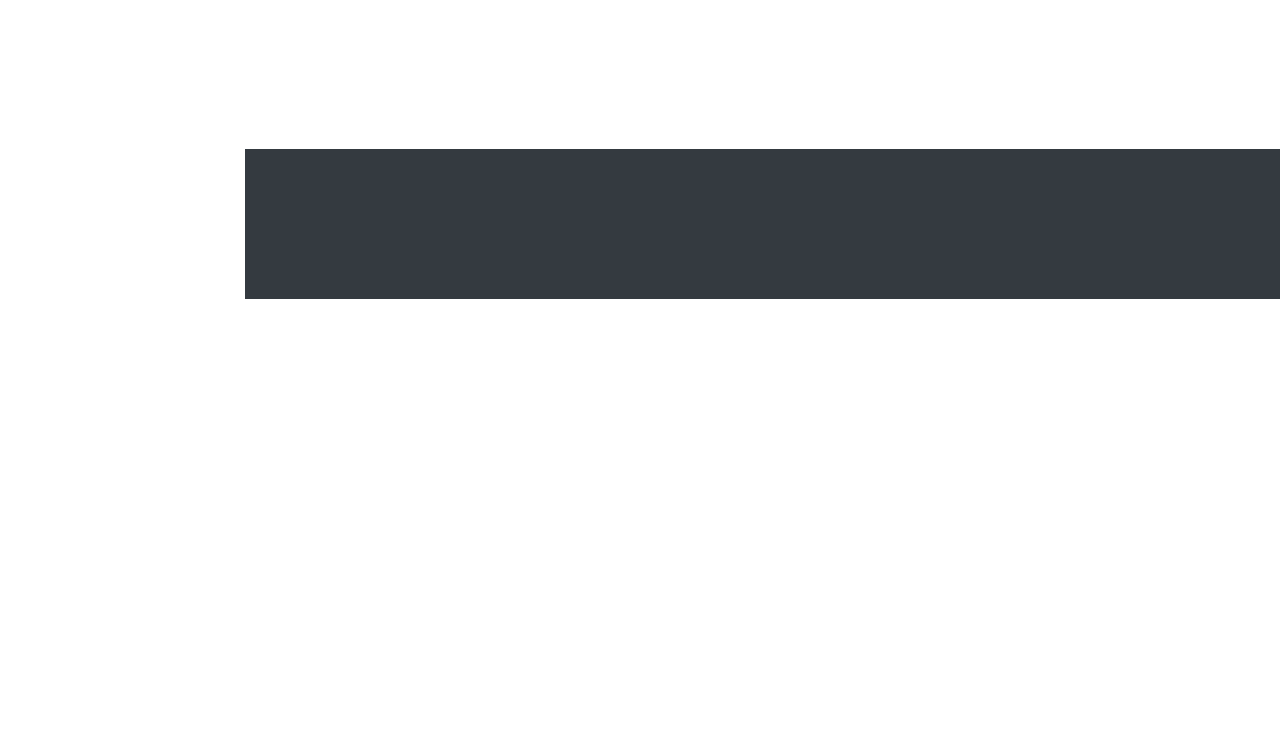
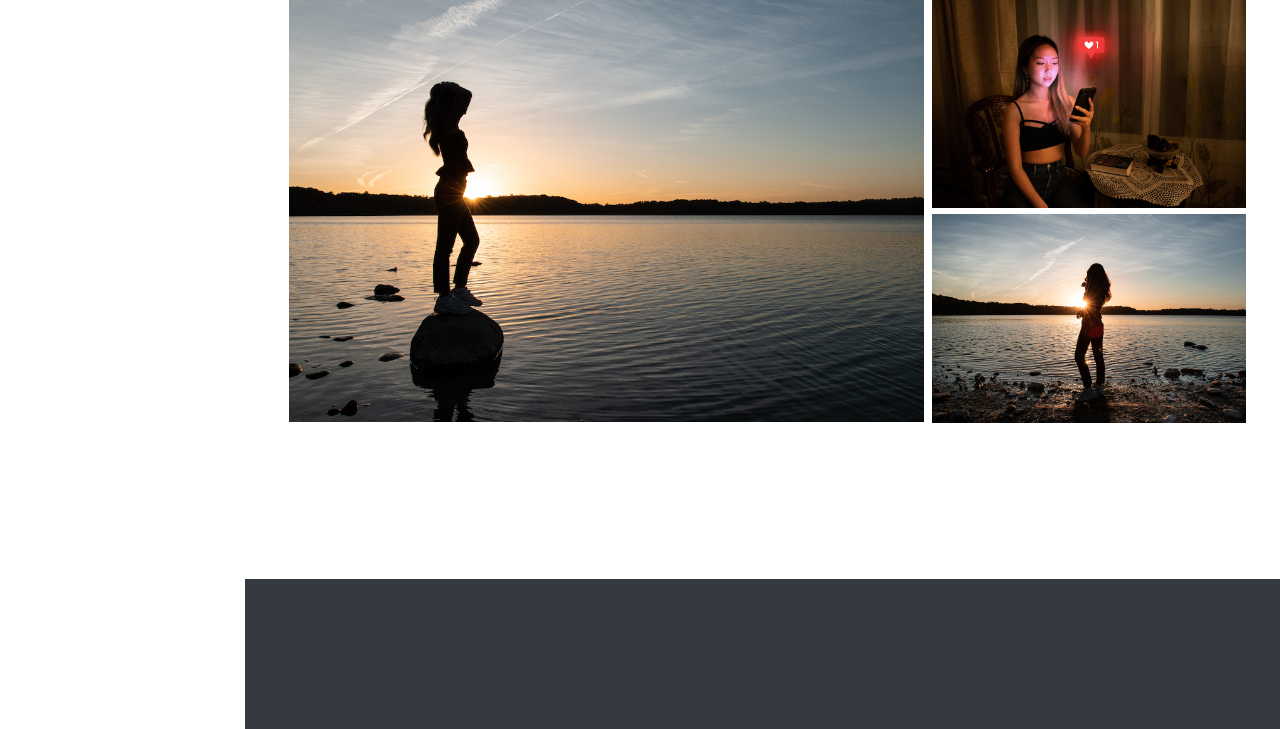
Before and after one commit to JChoi54/ArtPortfolio, a Flask app: page /projects/photography in a window 1280 px wide. Shown: the part 2900-3629 px from the top of the page. Before the commit the page ends 3199 px from the top, so only its background shows below. Run offline with Flask 2, Linux system fonts and the light colour scheme; some libraries are stand-ins or nearby versions; grey boxes are pictures that could not be loaded.

Commit message:
Added photo and banner content

```diff
--- a/templates/design.html
+++ b/templates/design.html
@@ -75,6 +75,12 @@
                         </a>
                     </section>
 
+                    <section class="banner_card" data-aos="fade-left">
+                        <a href="{{ url_for("static", filename = "images/banner_interview.jpg")}}" data-lightbox="mygallery">
+                             <img src="{{ url_for("static", filename = "images/banner_interview.jpg")}}" alt="">
+                        </a>
+                    </section>
+
 
                 </main>
 
--- a/templates/photography.html
+++ b/templates/photography.html
@@ -167,7 +167,36 @@
                             </a>
                         </div>
                     </div>
+
+                    <div class="col-8 padding_space">
+                        <div class="photo_gallery">
+                            <a href="{{ url_for("static", filename = "images/jiwon_lake.jpg")}}" data-lightbox="mygallery">
+                                 <img src="{{ url_for("static", filename = "images/jiwon_lake.jpg")}}" alt="">
+                            </a>
+                        </div>
+                    </div>
+                    <div class="col-4 padding_space">
+                        <div class="row">
+                            <div class="col">
+                                <div class="photo_gallery">
+                                    <a href="{{ url_for("static", filename = "images/jiwon_icon.jpg")}}" data-lightbox="mygallery">
+                                         <img src="{{ url_for("static", filename = "images/jiwon_icon.jpg")}}" alt="">
+                                    </a>
+                                </div>
+                            </div>
+                        </div>
+                        <div class="row">
+                            <div class="col">
+                                <div class="photo_gallery">
+                                    <a href="{{ url_for("static", filename = "images/jiwon_lake2.jpg")}}" data-lightbox="mygallery">
+                                         <img src="{{ url_for("static", filename = "images/jiwon_lake2.jpg")}}" alt="">
+                                    </a>
+                                </div>
+                            </div>
+                        </div>
+                    </div>
                 </div>
+
                 <div id="medium_photo_gallery" class="row">
                     <div class="col-6 padding_space">
                         <div class="photo_gallery">
@@ -187,6 +216,11 @@
                     <div class="col-6 padding_space">
                         <div class="photo_gallery">
                                  <img src="{{ url_for("static", filename = "images/mirror.jpg")}}" alt="">
+                        </div>
+                    </div>
+                    <div class="col-6 padding_space">
+                        <div class="photo_gallery">
+                                 <img src="{{ url_for("static", filename = "images/phone.jpg")}}" alt="">
                         </div>
                     </div>
                     <div class="col-6 padding_space">
@@ -239,12 +273,24 @@
                                  <img src="{{ url_for("static", filename = "images/underground.jpg")}}" alt="">
                         </div>
                     </div>
-                    <div class="col-12 padding_space">
+                    <div class="col-6 padding_space">
                         <div class="photo_gallery">
-                                 <img src="{{ url_for("static", filename = "images/phone.jpg")}}" alt="">
+                                 <img src="{{ url_for("static", filename = "images/jiwon_lake.jpg")}}" alt="">
                         </div>
                     </div>
+                    <div class="col-6 padding_space">
+                        <div class="photo_gallery">
+                                 <img src="{{ url_for("static", filename = "images/jiwon_icon.jpg")}}" alt="">
+                        </div>
+                    </div>
+                    <div class="col-6 padding_space">
+                        <div class="photo_gallery">
+                                 <img src="{{ url_for("static", filename = "images/jiwon_lake2.jpg")}}" alt="">
+                        </div>
+                    </div>
+
                 </div>
+
                 <div id="small_photo_gallery" class="row">
                     <div class="col-12 padding_space">
                         <div class="photo_gallery">
@@ -321,6 +367,21 @@
                                  <img src="{{ url_for("static", filename = "images/subway.jpg")}}" alt="">
                         </div>
                     </div>
+                    <div class="col-12 padding_space">
+                        <div class="photo_gallery">
+                                 <img src="{{ url_for("static", filename = "images/jiwon_lake.jpg")}}" alt="">
+                        </div>
+                    </div>
+                    <div class="col-12 padding_space">
+                        <div class="photo_gallery">
+                                 <img src="{{ url_for("static", filename = "images/jiwon_lake2.jpg")}}" alt="">
+                        </div>
+                    </div>
+                    <div class="col-12 padding_space">
+                        <div class="photo_gallery">
+                                 <img src="{{ url_for("static", filename = "images/jiwon_icon.jpg")}}" alt="">
+                        </div>
+                    </div>
                 </div>
             </div>
             <div class="project-footer"></div>
```
Also changed, not shown: static/images/banner_interview.jpg (added), static/images/jiwon_icon.jpg (added), static/images/jiwon_lake.jpg (added), static/images/jiwon_lake2.jpg (added).
